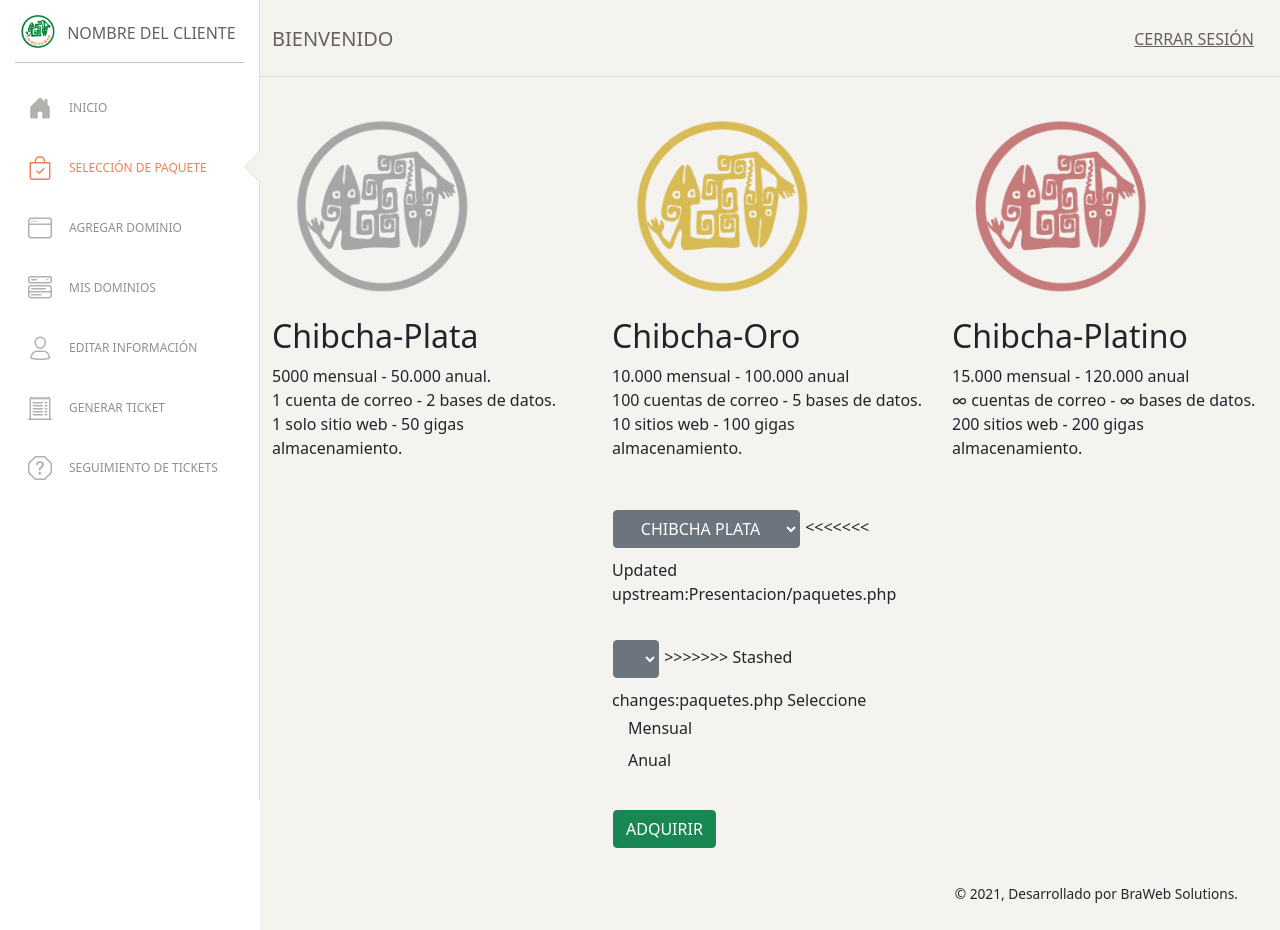
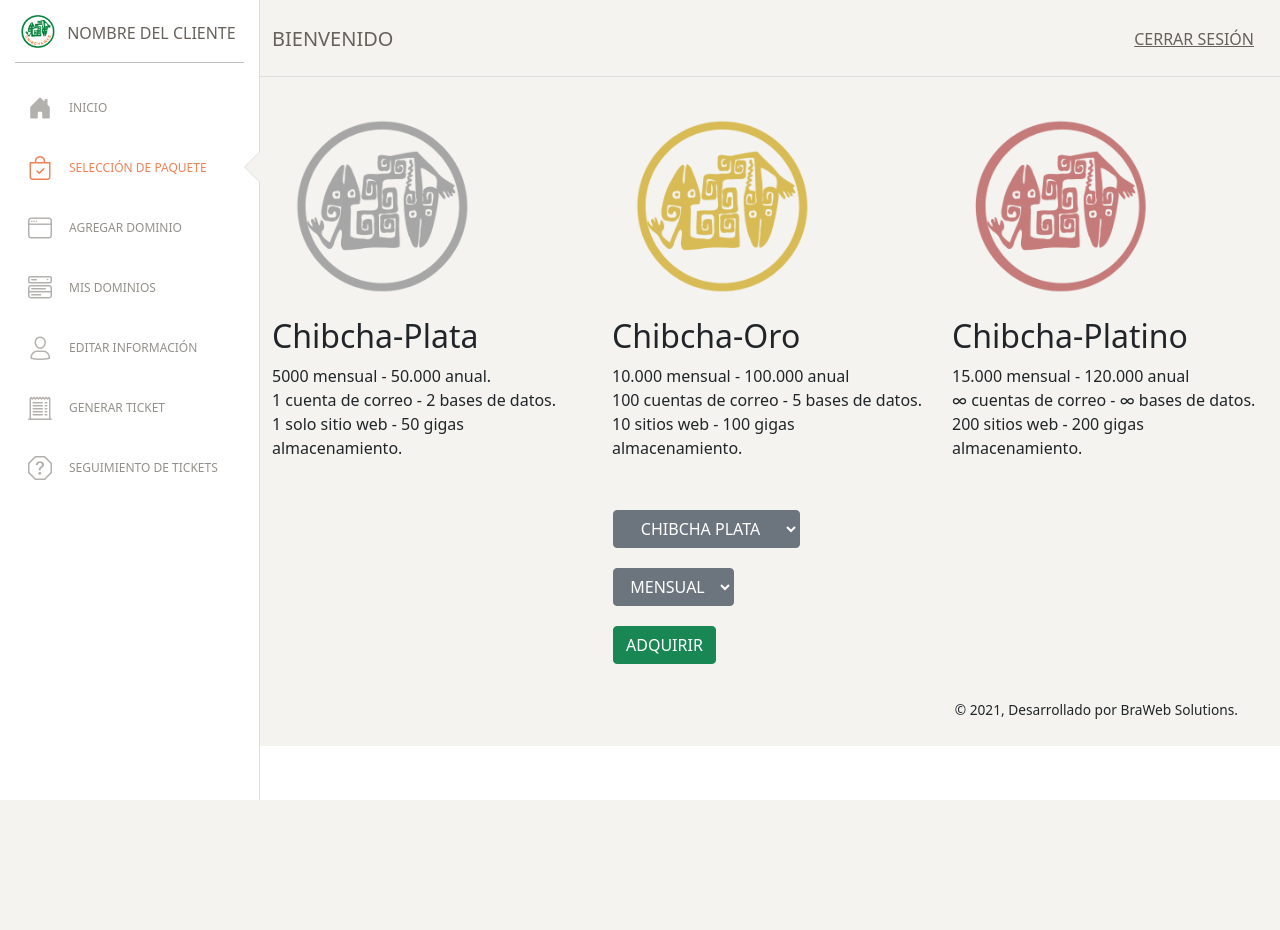
Before and after one commit to valemendoza/ChibchaWeb, a PHP site: page /Presentacion/paquetes.php in a window 1280 px wide. After the commit the page ends 800 px from the top, so only its background shows below. Run offline with PHP 8.4, Linux system fonts and the light colour scheme; lists and menus that the app fills with data are empty; some libraries are stand-ins or nearby versions.

Commit message:
Archivos phpStorm, Cambio varios

```diff
--- a/EC.php
+++ b/EC.php
@@ -1,14 +1,14 @@
 <?php
-include_once "conexion.php";
+include_once "persistencia/conexion.php";
 $nombre = $_POST ['Nombre'];
 $apellido = $_POST ['Apellido'];
 $correo = $_POST ['Correo'];
 $Forma_P = $_POST ['FP'];
 $Tipo_P = $_POST ['TP'];
 $Tipo_PK = $_POST ['TPK'];
-$query = $bd->prepare('UPDATE "Cliente" SET "Nombre" =:nombre, "Apellido" =:apellido, "Correo" =:correo, "Forma_Pago_Id_Forma_Pago" =:fp WHERE "Id_Cliente" = 1;');
+$query = $bd->prepare('UPDATE "Cliente" SET "Nombre" =:nombre, "Apellido" =:apellido WHERE "Id_Cliente" = 1;');
 $query -> bindParam(":nombre",$nombre);
 $query -> bindParam(":apellido",$apellido);
-$query -> bindParam(":correo", $correo);
+//$query -> bindParam(":correo", $correo);
 $query->execute();
 echo "HECHO";
--- a/paqueteE.php
+++ b/Presentacion/paqueteE.php
@@ -1,5 +1,5 @@
 <?php
-include_once "conexion.php";
+include_once "../persistencia/conexion.php";
 $paquete = $_POST ['paquetes'];
 $plan = $_POST ['plan'];
 echo ("El paquete escogido es el numero: ".$paquete);
@@ -8,4 +8,4 @@ echo ("El plan escogido es el numero: ".$plan);
 $query = $bd->prepare('UPDATE "Cliente" SET "Tipo_Plan_Id_Tipo_Plan" ='.$plan.', "Tipo_Paquete_Id_Tipo_Paquete" ='.$paquete.' WHERE "Id_Cliente" = 1;');
 $query->execute();
 echo "hecho";
-header("location:inicioCliente.php");
+/*header("location:inicioCliente.php");*/
--- a/Presentacion/paquetes.php
+++ b/Presentacion/paquetes.php
@@ -9,11 +9,11 @@
     </title>
     <meta content='width=device-width, initial-scale=1.0, maximum-scale=1.0, user-scalable=0, shrink-to-fit=no' name='viewport' />
     <!-- CSS Files -->
-    <link href="../Css/paper-dashboard.css?v=2.0.1" rel="stylesheet" />
+    <link href="../../../Css/paper-dashboard.css?v=2.0.1" rel="stylesheet" />
     <!-- Bootstrap -->
     <link rel="stylesheet" href="https://cdn.jsdelivr.net/npm/bootstrap-icons@1.3.0/font/bootstrap-icons.css">
-    <script src="../Librerias/Bootstrap/js/bootstrap.js"></script>
-    <link rel="stylesheet" type="text/css" href="../Librerias/Bootstrap/css/bootstrap.css">
+    <script src="../../../Librerias/Bootstrap/js/bootstrap.js"></script>
+    <link rel="stylesheet" type="text/css" href="../../../Librerias/Bootstrap/css/bootstrap.css">
 
     <link rel="shortcut icon" href="../Img/logo.png" />
 
@@ -137,19 +137,9 @@
                             <option  value="2" class="dropdown-item">Chibcha oro</option>
                             <option  value="3" class="dropdown-item">Chibcha platino</option>
                         </select>
-<<<<<<< Updated upstream:Presentacion/paquetes.php
-                    <?php
-                        include_once ("../Persistencia/conexion.php");
-
-                    ?>
                             <br>
-                    <br>
-                    <select class="btn btn-secondary dropdown-toggle" name="paquetes" id="dropdownMenuButton2" data-bs-toggle="dropdown" aria-expanded="false">
-=======
-                        <br>
+                        <!--<select class="btn btn-secondary dropdown-toggle" name="paquetes" id="dropdownMenuButton2" data-bs-toggle="dropdown" aria-expanded="false">-->
                         <select class="btn btn-secondary dropdown-toggle" name="plan" id="dropdownMenuButton2" data-bs-toggle="dropdown" aria-expanded="false">
->>>>>>> Stashed changes:paquetes.php
-                        Seleccione
                             <!--          <option class="dropdown-item">Seleccione</option>-->
                             <option value="1" class="dropdown-item" >Mensual</option>
                             <option value="2" class="dropdown-item" >Anual</option>
--- a/presentacion/Administrador/EditCliente.php
+++ b/presentacion/Administrador/EditCliente.php
@@ -100,7 +100,7 @@
         <!-- End Navbar -->
         <?php
 
-        include_once "../../conexion.php";
+        include_once "../../persistencia/conexion.php";
         $query = $bd->prepare('SELECT * from "Cliente"'  );
         $query -> execute();
         $clientes = $query->fetchAll(PDO::FETCH_OBJ);
```
Lines whose indentation alone changed are shown as unchanged.
